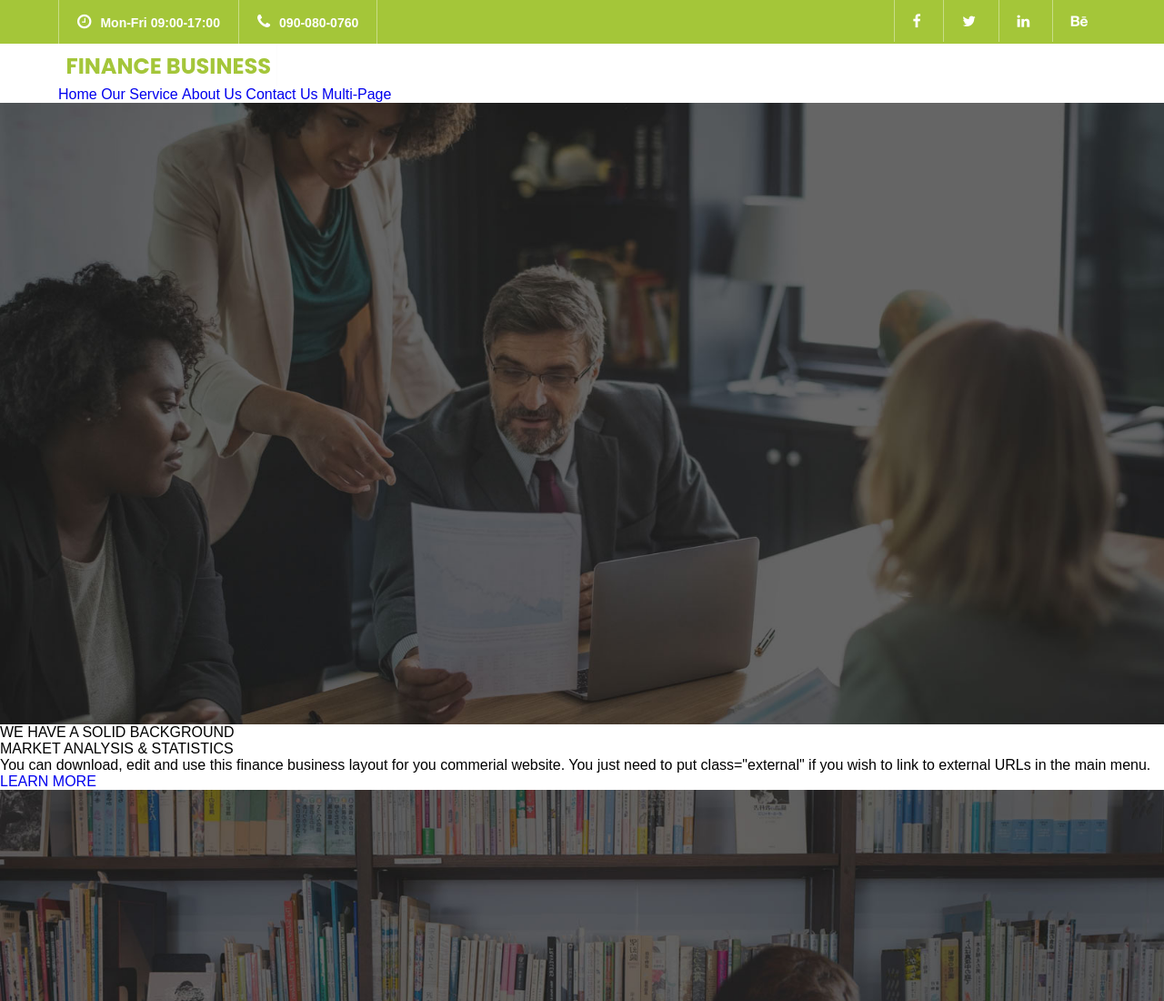
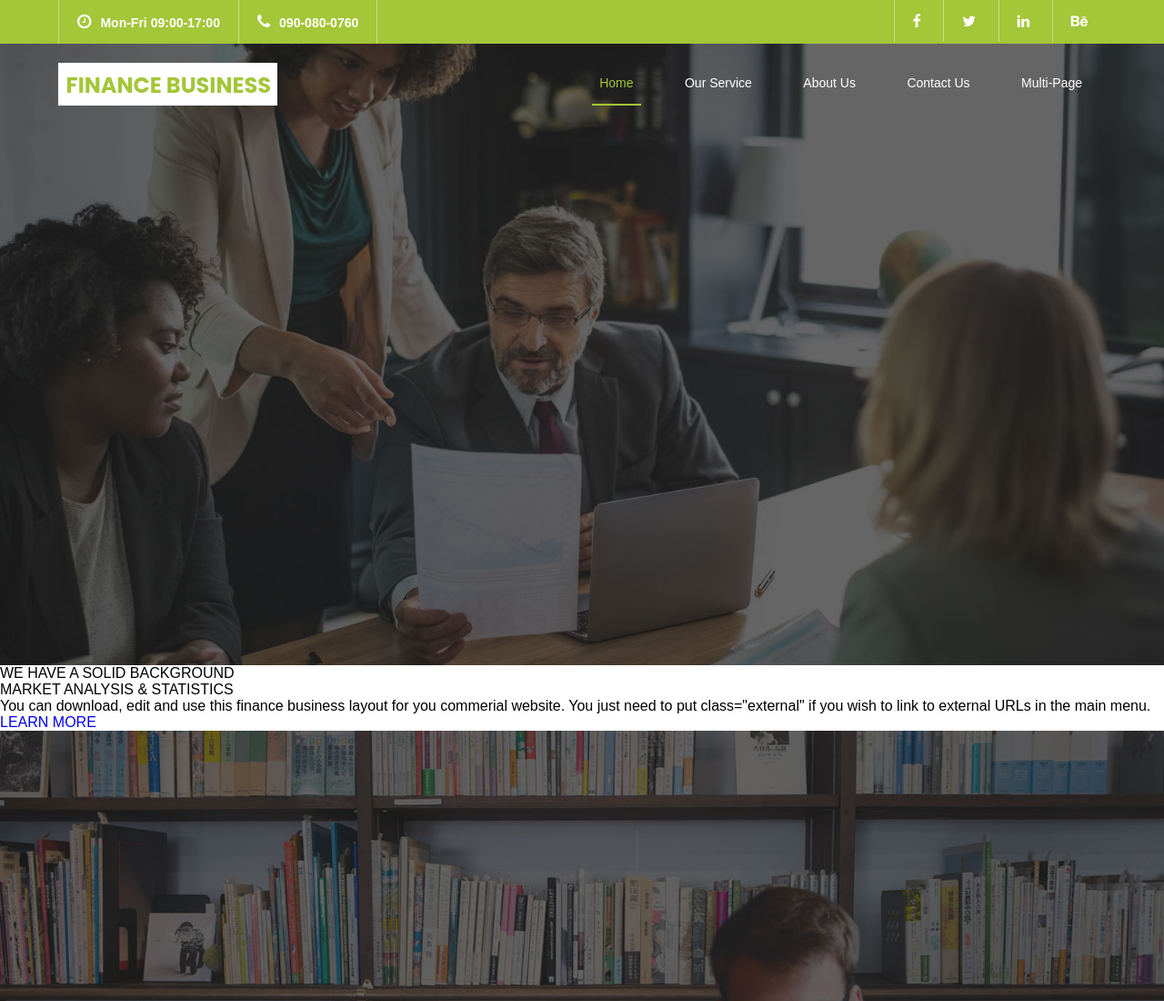
Before and after one commit to Allwyn123/FS_Business, a plain HTML site: page index.html in a window 1280 px wide. Shown: the top 1100 px of the page at 91% size. Drawn offline with nearby package versions, Linux system fonts and the light colour scheme.

Commit message:
add: logo and menu navigation links style are added in primary menu'

```diff
--- a/assets/css/style.css
+++ b/assets/css/style.css
@@ -205,6 +205,7 @@ li {
   margin: 0 auto;
 }
 
+/* header start */
 /* secondary menu start */
 header .secondary_menu{ background: #a4c639; }
 
@@ -259,4 +260,32 @@ header .secondary_menu .wrapper{
 .social_medias_menu li:nth-child(4) a::after{ content: '\f1b4'; }
 /* secondary menu end */
 
+/* primary menu start */
+header .primary_menu{
+  width: 100%;
+  position: absolute;
+  z-index: 2;
+}
+
+header .primary_menu .wrapper{
+  padding: 20px 0;
+  display: flex;
+  align-items: center;
+  justify-content: space-between;
+}
+
+.main_menu li a{
+  padding: 15px 8px;
+  margin: 0 18px;
+  color: #fff;
+  font-size: 14px;
+}
+
+.active_menu{
+  border-bottom: 2px solid #a4c639;
+  color: #a4c639 !important;
+}
+/* primary menu end */
+/* header end */
+
 /* --------------------- index page end ---------------- */
```
